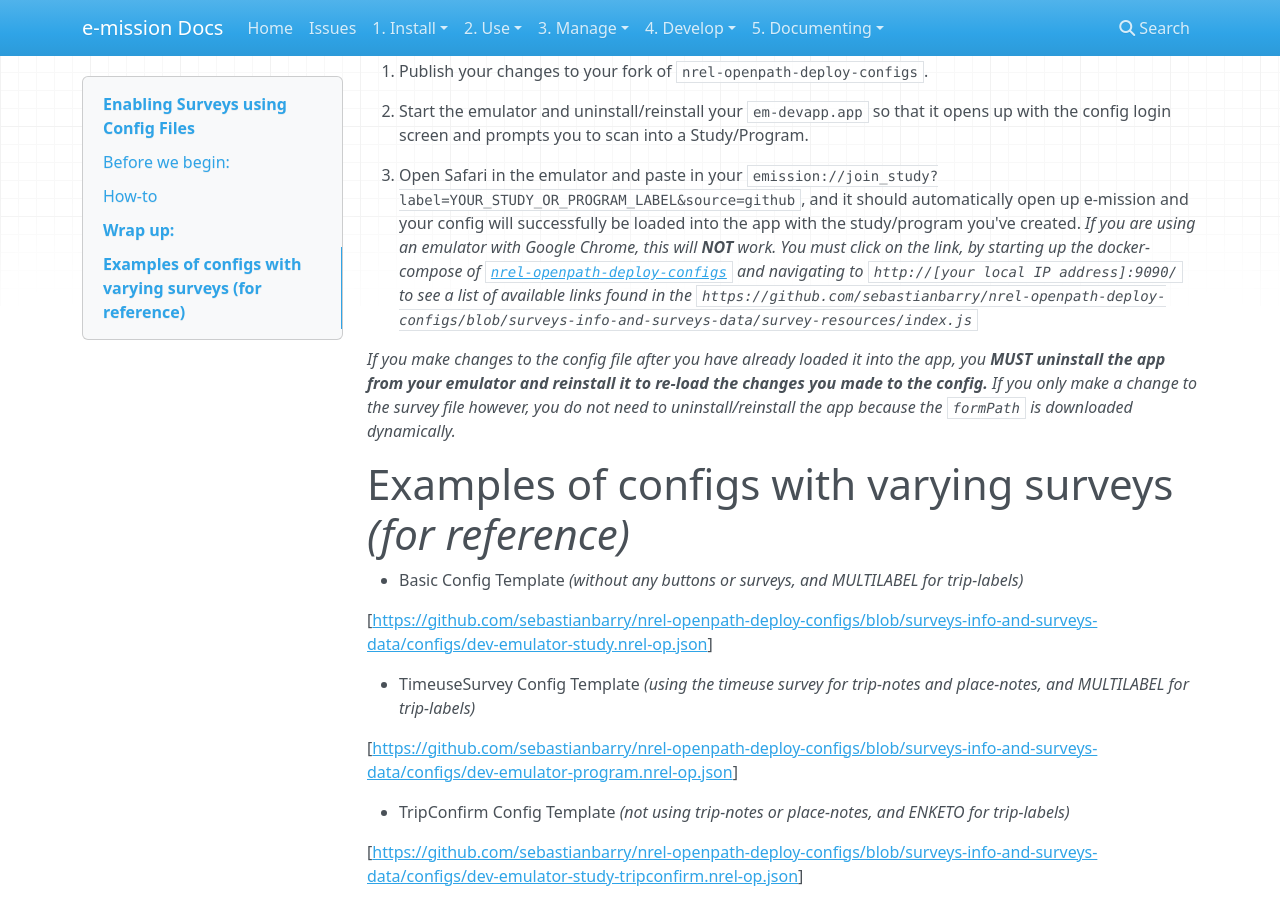
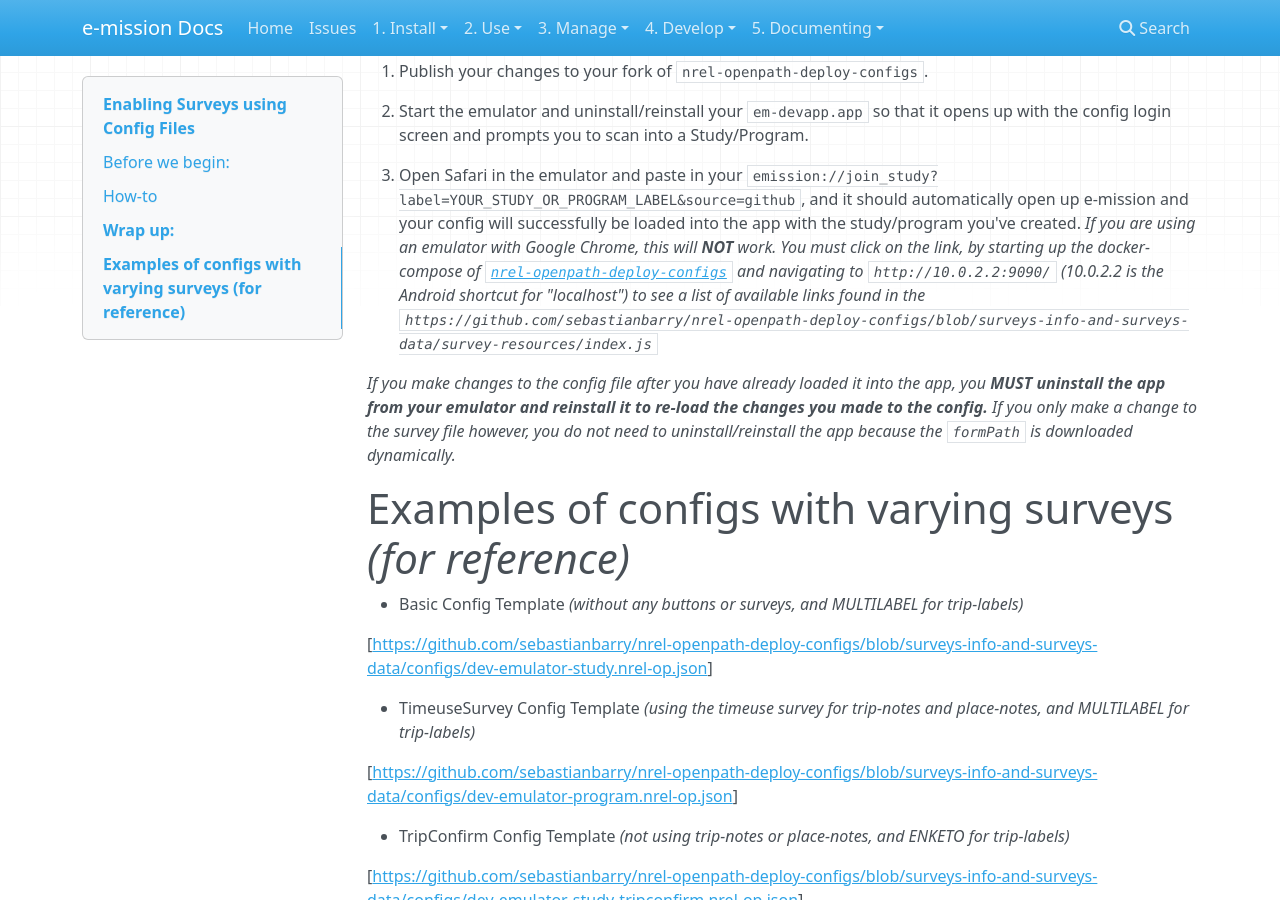
Before and after one commit to e-mission/e-mission-docs, an MkDocs documentation site: the page built from docs/manage/enabling_surveys_using_config_files.md, in a window 1280 px wide and 900 px high, scrolled down 5684 px. Built offline with MkDocs 1.6.1, drawn with Linux system fonts in a browser that asks for light colours; nearby versions of some CDN libraries.

Commit message:
Change [your local IP address] to "10.0.2.2" for Android devices

```diff
--- a/docs/manage/enabling_surveys_using_config_files.md
+++ b/docs/manage/enabling_surveys_using_config_files.md
@@ -218,7 +218,7 @@ or
 
 2. Start the emulator and uninstall/reinstall your `em-devapp.app` so that it opens up with the config login screen and prompts you to scan into a Study/Program.
 
-3. Open Safari in the emulator and paste in your `emission://join_study?label=YOUR_STUDY_OR_PROGRAM_LABEL&source=github`, and it should automatically open up e-mission and your config will successfully be loaded into the app with the study/program you've created. _If you are using an emulator with Google Chrome, this will **NOT** work. You must click on the link, by starting up the docker-compose of [`nrel-openpath-deploy-configs`](https://github.com/sebastianbarry/nrel-openpath-deploy-configs/tree/surveys-info-and-surveys-data) and navigating to `http://[your local IP address]:9090/` to see a list of available links found in the `https://github.com/sebastianbarry/nrel-openpath-deploy-configs/blob/surveys-info-and-surveys-data/survey-resources/index.js`_
+3. Open Safari in the emulator and paste in your `emission://join_study?label=YOUR_STUDY_OR_PROGRAM_LABEL&source=github`, and it should automatically open up e-mission and your config will successfully be loaded into the app with the study/program you've created. _If you are using an emulator with Google Chrome, this will **NOT** work. You must click on the link, by starting up the docker-compose of [`nrel-openpath-deploy-configs`](https://github.com/sebastianbarry/nrel-openpath-deploy-configs/tree/surveys-info-and-surveys-data) and navigating to `http://10.0.2.2:9090/` (10.0.2.2 is the Android shortcut for "localhost") to see a list of available links found in the `https://github.com/sebastianbarry/nrel-openpath-deploy-configs/blob/surveys-info-and-surveys-data/survey-resources/index.js`_
 
 _If you make changes to the config file after you have already loaded it into the app, you **MUST uninstall the app from your emulator and reinstall it to re-load the changes you made to the config.** If you only make a change to the survey file however, you do not need to uninstall/reinstall the app because the `formPath` is downloaded dynamically._
 
```
